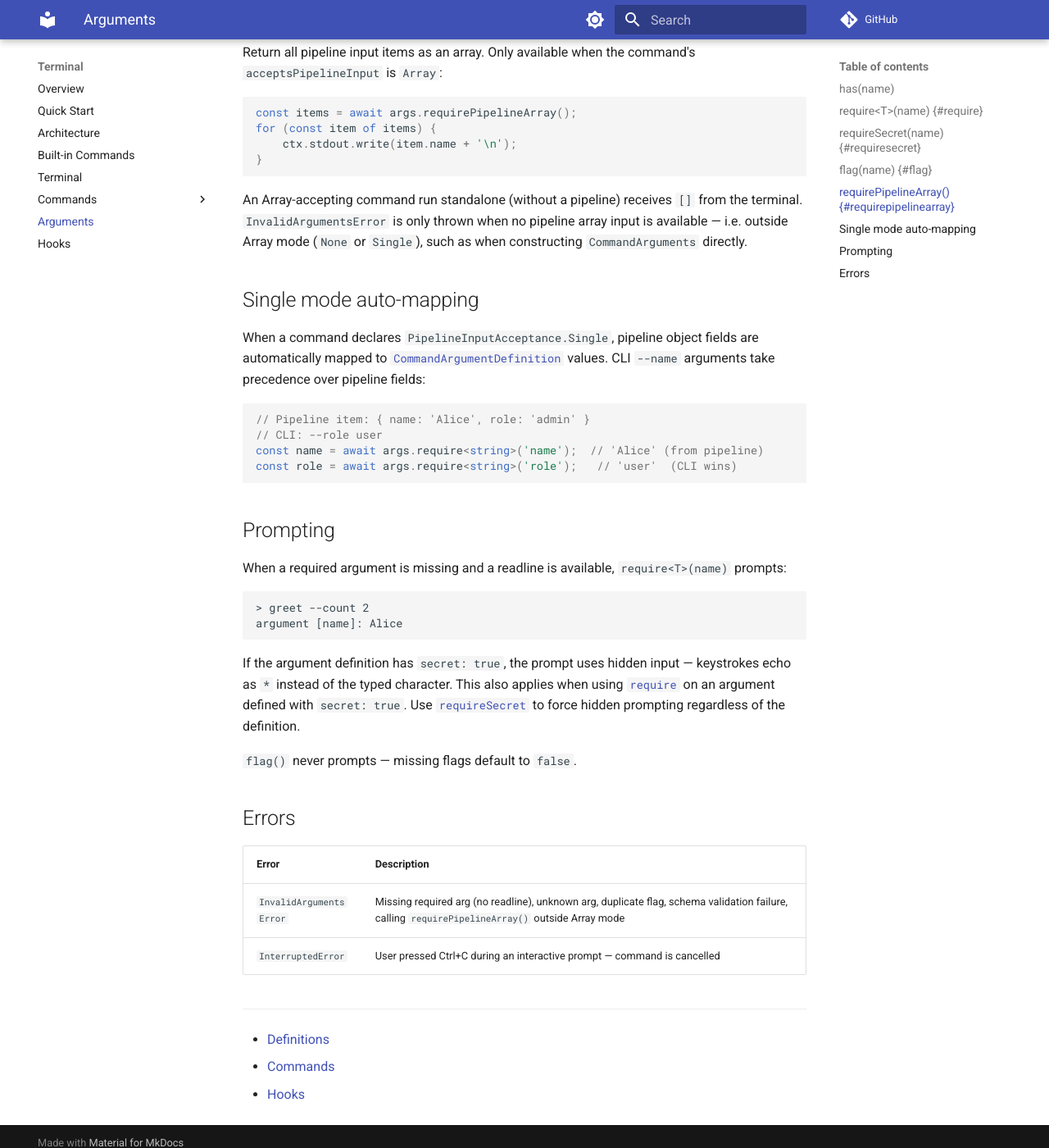
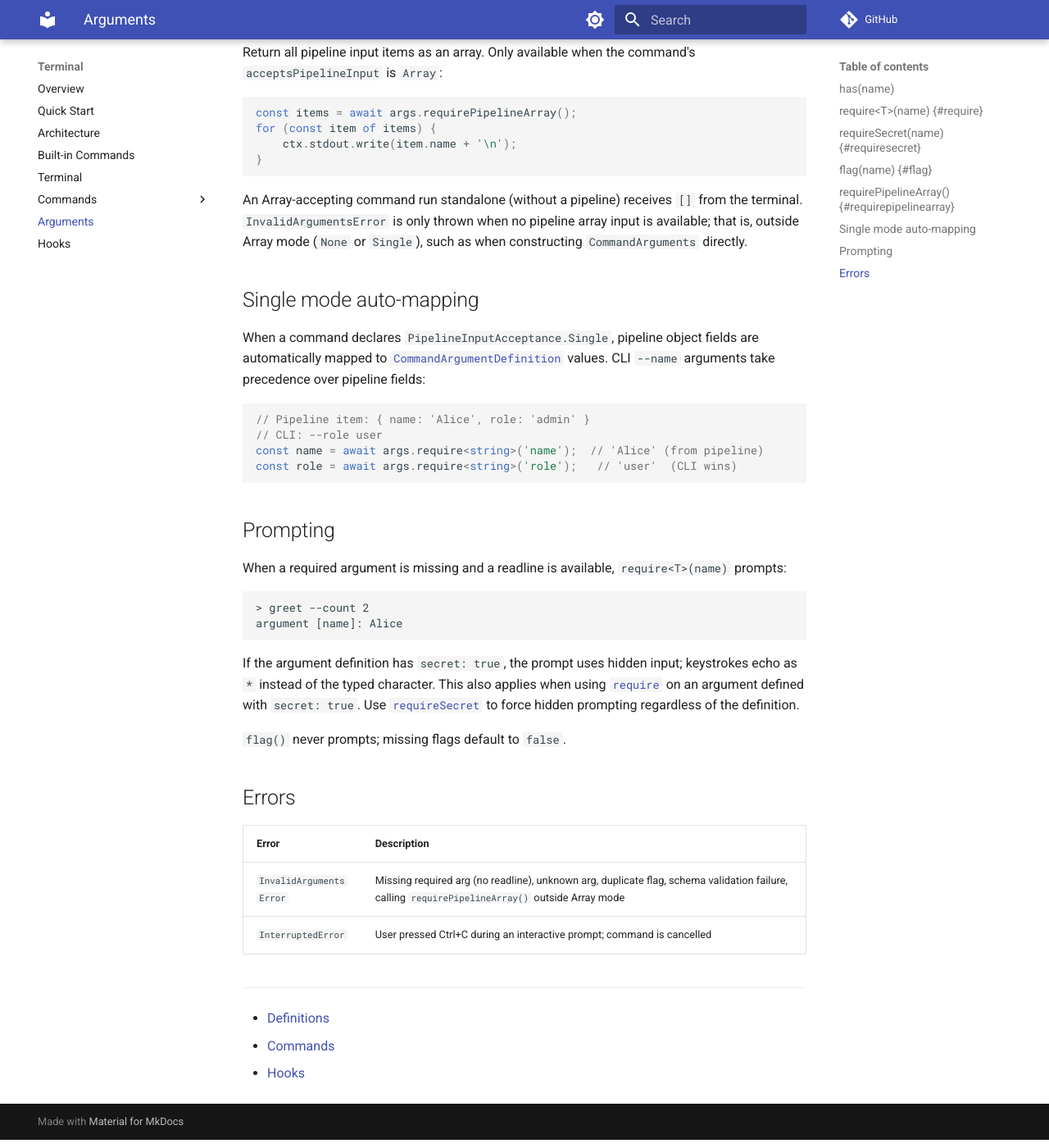
Before and after one commit to johanneslatzel/terminal, an MkDocs documentation site: the page built from docs/arguments/index.md, in a window 1280 px wide and 1400 px high, scrolled down 1677 px. Shown: the whole window at 82% size. Built offline with MkDocs 1.6.1 and Material for MkDocs 9.7.7, drawn with Linux system fonts in a browser that asks for light colours; comment, search, counter and statistics services are not loaded; some of the changed text lies outside the part shown.

Commit message:
fix: completer no-ops on unclosed quotes instead of throwing
- catch `tokenize` errors in `complete()` and return an empty completion,
  keeping readline usable while a quote is still open
- bump version to 0.4.3 and add `sideEffects: false`
- add tests for unclosed quotes and quote-adjacent tokens, plus a terminal
  integration test that readline stays usable
- update docs to house style and document positional enum completion

````diff
--- a/docs/arguments/index.md
+++ b/docs/arguments/index.md
@@ -23,11 +23,11 @@ const size = await args.require<string>('size'); // z.enum(['small', 'medium', '
 When the argument's Zod schema is an **array type** (`z.array(...)`), the raw value is auto-split on commas before validation:
 
 ```ts
-// z.array(z.string()) — input: "--fields id, name, email"
+// z.array(z.string()): input "--fields id, name, email"
 const fields = await args.require<string[]>('fields');
 // → ['id', 'name', 'email']
 
-// z.array(z.coerce.number()) — input: "--nums 1, 2, 3"
+// z.array(z.coerce.number()): input "--nums 1, 2, 3"
 const nums = await args.require<number[]>('nums');
 // → [1, 2, 3]
 ```
@@ -36,7 +36,7 @@ Whitespace around commas is trimmed. Empty strings between commas are dropped.
 
 Missing required arguments prompt interactively (when a readline is available). Without a readline, throws `InvalidArgumentsError`.
 
-Pressing **Ctrl+C** during an interactive prompt cancels the command. The `require()` call throws an `InterruptedError`, which is silently handled by the terminal — no error message is printed, just `^C`.
+Pressing **Ctrl+C** during an interactive prompt cancels the command. The `require()` call throws an `InterruptedError`, which is silently handled by the terminal; no error message is printed, just `^C`.
 
 ## `requireSecret(name)` {#requiresecret}
 
@@ -50,13 +50,13 @@ Keystrokes echo as `*`. **Ctrl+W** / **Ctrl+Backspace** deletes the previous wor
 
 ## `flag(name)` {#flag}
 
-CLI flag semantics — absent → `false`, `--flag` → `true`, `--flag false` → `false`:
+CLI flag semantics: absent → `false`, `--flag` → `true`, `--flag false` → `false`:
 
 ```ts
 const verbose = await args.flag('verbose');
 ```
 
-Define with `z.boolean()`. **Don't use `z.coerce.boolean()`** — Zod 4's `Boolean()` turns `"false"` into `true`. The string-to-boolean coercion is handled internally.
+Define with `z.boolean()`. **Don't use `z.coerce.boolean()`**: Zod 4's `Boolean()` turns `"false"` into `true`. The string-to-boolean coercion is handled internally.
 
 ## `requirePipelineArray()` {#requirepipelinearray}
 
@@ -69,7 +69,7 @@ for (const item of items) {
 }
 ```
 
-An Array-accepting command run standalone (without a pipeline) receives `[]` from the terminal. `InvalidArgumentsError` is only thrown when no pipeline array input is available — i.e. outside Array mode (`None` or `Single`), such as when constructing `CommandArguments` directly.
+An Array-accepting command run standalone (without a pipeline) receives `[]` from the terminal. `InvalidArgumentsError` is only thrown when no pipeline array input is available; that is, outside Array mode (`None` or `Single`), such as when constructing `CommandArguments` directly.
 
 ## Single mode auto-mapping
 
@@ -91,16 +91,16 @@ When a required argument is missing and a readline is available, `require<T>(nam
 argument [name]: Alice
 ```
 
-If the argument definition has `secret: true`, the prompt uses hidden input — keystrokes echo as `*` instead of the typed character. This also applies when using [`require`](#require) on an argument defined with `secret: true`. Use [`requireSecret`](#requiresecret) to force hidden prompting regardless of the definition.
+If the argument definition has `secret: true`, the prompt uses hidden input; keystrokes echo as `*` instead of the typed character. This also applies when using [`require`](#require) on an argument defined with `secret: true`. Use [`requireSecret`](#requiresecret) to force hidden prompting regardless of the definition.
 
-`flag()` never prompts — missing flags default to `false`.
+`flag()` never prompts; missing flags default to `false`.
 
 ## Errors
 
 | Error                | Description                                                                |
 | -------------------- | -------------------------------------------------------------------------- |
 | `InvalidArgumentsError` | Missing required arg (no readline), unknown arg, duplicate flag, schema validation failure, calling `requirePipelineArray()` outside Array mode |
-| `InterruptedError`   | User pressed Ctrl+C during an interactive prompt — command is cancelled    |
+| `InterruptedError`   | User pressed Ctrl+C during an interactive prompt; command is cancelled    |
 
 ---
 
--- a/package.json
+++ b/package.json
@@ -1,8 +1,9 @@
 {
     "name": "@johannes.latzel/terminal",
-    "version": "0.4.2",
+    "version": "0.4.3",
     "description": "Tree-structured TypeScript terminal/shell engine with automatic help and completion",
     "license": "MIT",
+    "sideEffects": false,
     "files": [
         "dist/",
         "README.md",
````
Also changed, not shown: docs/architecture.md (+9 -7 lines), docs/commands/definitions.md (+8 -0 lines), docs/commands/index.md (+1 -1 lines), docs/hooks/index.md (+3 -3 lines), docs/terminal/index.md (+2 -2 lines), 4 other files.
